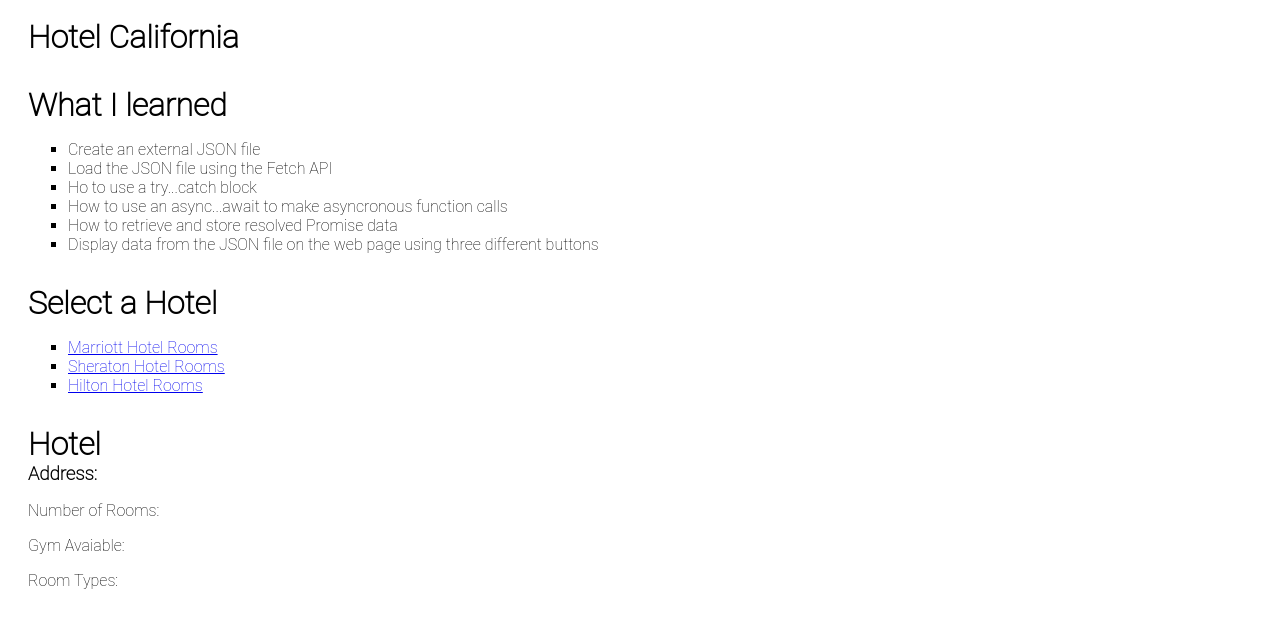
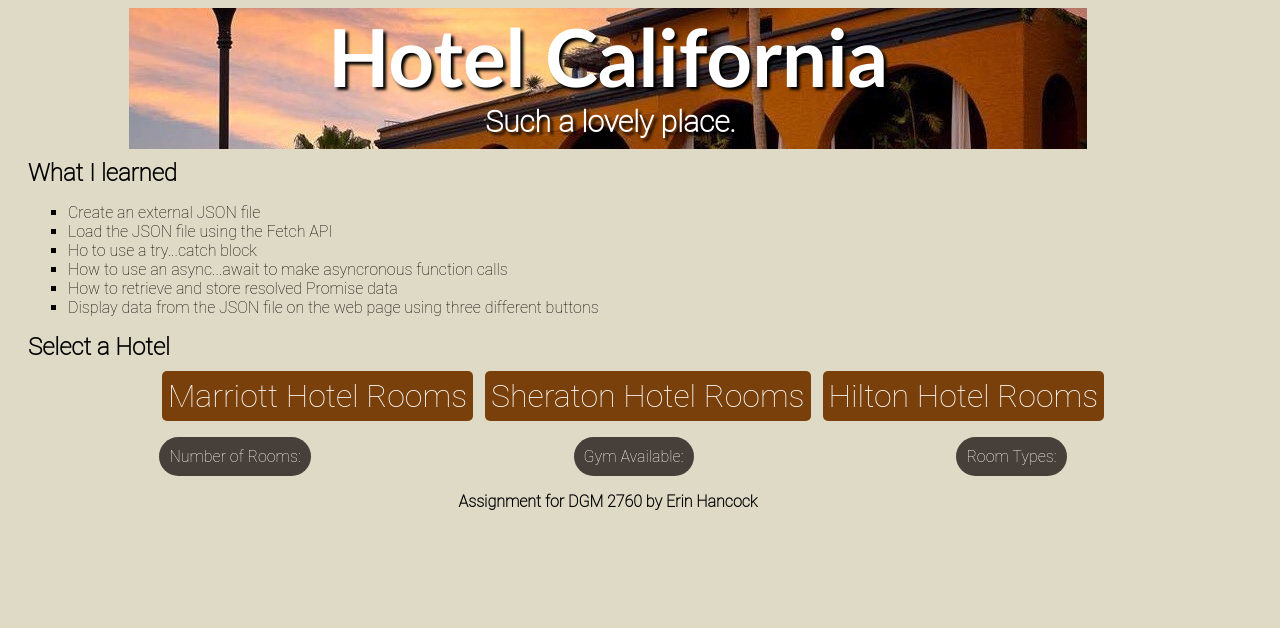
Before and after one commit to erinhancock794/DGM2760WebLanguages, a plain HTML site: page Unit10/index.html in a window 1280 px wide. Drawn offline with Linux system fonts and the light colour scheme.

Commit message:
unit 10 styling

```diff
--- a/Unit10/hotel.json
+++ b/Unit10/hotel.json
@@ -10,7 +10,7 @@
                 " Double"
             ],
             "address": "123 W State Street",
-            "picture": "room1.jpeg"
+            "picture": "images/room1.jpeg"
         },
         {
             "name": "Sheraton",
@@ -21,14 +21,14 @@
                 " Standard"
             ],
             "address": "12 W Broadway St",
-            "picture": "room2.jpeg"
+            "picture": "images/room2.jpg"
         },
         {"name": "Hilton",
             "rooms": "25" ,
             "gym": "Yes" ,
             "roomType": ["King", " Queen", " Double"],
             "address": "2335 S Freemont St" ,
-            "picture": "room3.jpeg"
+            "picture": "images/room3.jpeg"
         }
     ]
 }
--- a/Unit10/index.html
+++ b/Unit10/index.html
@@ -9,10 +9,11 @@
 </head>
 <body>
 <header>
-
+    <h1 id="websiteName"></h1>
+    <h2 id="slogan"></h2>
 </header>
 <main>
-    <h1>Hotel California</h1>
+
     <h2>What I learned</h2>
     <ul class='objectives'>
         <li> Create an external JSON file</li>
@@ -31,15 +32,21 @@
 
     </ul>
 
-    <h2 id='hotelName'>Hotel</h2>
-    <h3>Address: <span id='address'></span></h3>
+    <h2 id='hotelName'></h2>
+    <h3> <span id='address'></span></h3>
+
+    <div id='info'>
     <p>Number of Rooms: <span id = 'rooms'></span></p>
-    <p>Gym Avaiable: <span id = 'gym'></span></p>
+    <p>Gym Available: <span id = 'gym'></span></p>
     <p>Room Types: <span id = 'type'></span></p>
+</div>
 
     <img id = 'picture'>
+
 </main>
-
+<footer>
+    <h4>Assignment for DGM 2760 by Erin Hancock</h4>
+</footer>
 </body>
 
     <script type="text/JavaScript" src="/Unit10/js/script.js"></script>
--- a/Unit10/js/script.js
+++ b/Unit10/js/script.js
@@ -1,3 +1,8 @@
+
+document.querySelector("#websiteName").textContent = "Hotel California"
+
+document.querySelector("#slogan").textContent = "Such a lovely place."
+
 
 
 async function getHotelData(){
@@ -33,8 +38,9 @@ function hotelInfo(event) {
 
     console.log(hotelChoice)
 document.querySelector("#hotelName").textContent = `${hotelChoice.name} Hotel`
-document.querySelector('#address').textContent = `Address: ${hotelChoice.address}`
-document.querySelector('#rooms').textContent = `Number of Rooms: ${hotelChoice.rooms}`
-document.querySelector('#gym').textContent = `Gym Available: ${hotelChoice.gym}`
-document.querySelector('#type').textContent = `Room Types: ${hotelChoice.roomType}`
+document.querySelector('#address').textContent = `${hotelChoice.address}`
+document.querySelector('#rooms').textContent = ` ${hotelChoice.rooms}`
+document.querySelector('#gym').textContent = ` ${hotelChoice.gym}`
+document.querySelector('#type').textContent = ` ${hotelChoice.roomType}`
+document.querySelector('#picture').src = `${hotelChoice.picture}`
 }
--- a/Unit10/styles/style.css
+++ b/Unit10/styles/style.css
@@ -2,13 +2,13 @@ body h1, h2, h3, h4, h5, h6 ul, li{
     margin: 0;
 }
 body{
-
+ max-width: 1200;
+ background-color: rgb(223, 218, 198);
 
 }
 header {
     margin: 0 auto;
-background-image: url(/Unit8/images/download.jpeg);
-   background-size: 500px;
+ background-image: url(/Unit10/images/hotel.jpeg) ;
    background-position-x: center;
    background-position-y: center;
    align-items: center;
@@ -22,21 +22,17 @@ header h1 {
 
     font-family: 'avenir' , Calibri, 'Trebuchet MS', sans-serif;
     font-size: 80px;
-    color:rgb(255, 255, 255);
+color: white;
     text-shadow: 3px 3px 3px black;
 }
 header h2 {
     font-size: 30px;
-    text-shadow: 1px 1px 1px black;
+  color: white;
     font-family: 'roboto thin';
-    color: rgb(255, 255, 255);
     padding: 0px 0px 10px 5px;
+    text-shadow: 3px 3px 3px black;
 }
-h2{
 
-    font-size: 2rem;
-    margin-top: 30px
-}
 
 main{
     padding: 10px 10px 10px 20px;
@@ -45,30 +41,57 @@ main{
 }
 
 
-ul{
+ul.objectives{
     list-style-type: square;
 }
-
-button {
-    font-size: 100%;
-    border: 2px;
-    border-radius: .25rem;
-    padding: 10px;
-    cursor: pointer;
-    margin: 4px;
+ul.hotels{
+    list-style: none;
+    display: flex;
+    justify-content: center;
 
 }
-button:hover{
-    background: rgb(215, 215, 215);
+
+a {
+    font-size: 2em;
+  text-decoration: none;
+  color: white;
+    border: 2px;
+    border-radius: 5px;
+    padding: 6px;
+    margin: 6px;
+    cursor: pointer;
+    background-color: rgb(121, 64, 11);
+
 }
-button:focus {
-    outline: 3px solid rgb(247, 247, 247);
-    outline-offset: -4px;
+a:hover{
+    background-color: rgb(247, 205, 127);
+}
+h2#hotelName, h3{
+    font-size: 2em;
+    display: flex;
+    justify-content: center;
+}
+#info{
+    display: flex;
+  justify-content: space-around;
+}
+p{
+
+   max-width: fit-content;
+    border: 2px;
+    border-radius: 25px;
+    padding: 10px;
+    margin: 6px;
+    color: white;
+    background-color: rgb(70, 63, 58);
+}
+#picture{
+    display: flex;
+    align-content: center;
 }
 
+footer {
 
-
-footer {
     font-family: 'roboto thin', 'avenir', Calibri, sans-serif;
     text-align: center;
 
```
Also changed, not shown: Unit10/images/hotel.jpeg (added), 2 other files.
